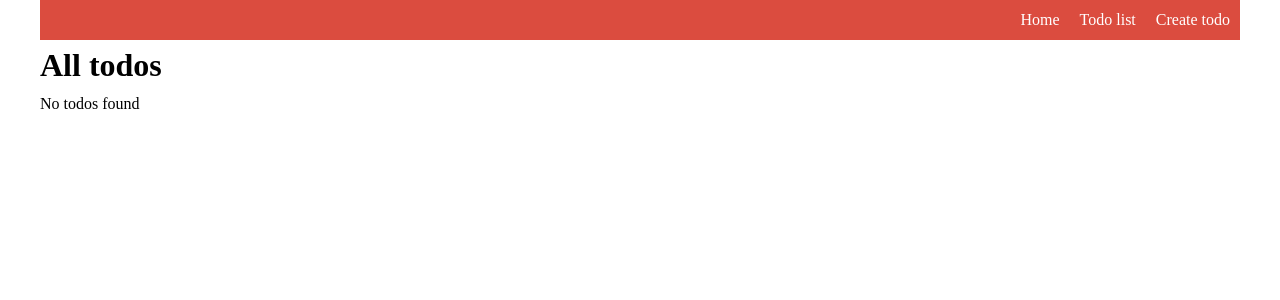
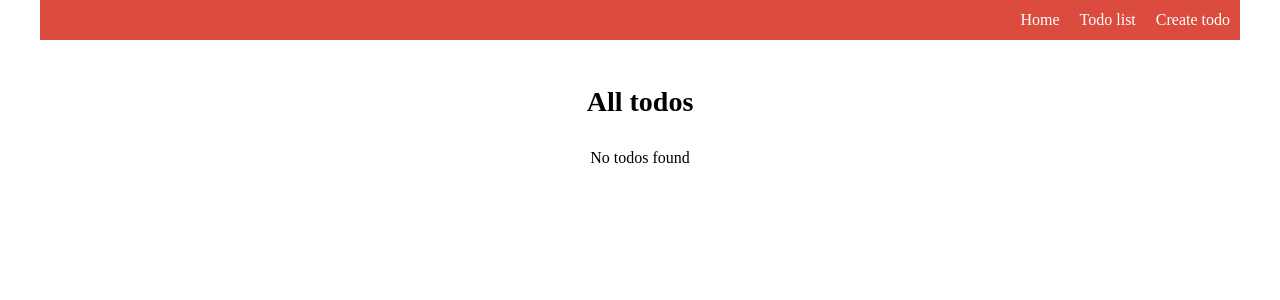
Before and after one commit to menep/php-todos, a PHP site: page /todos in a window 1280 px wide. Shown: the top 300 px of the page. Run offline with PHP 8.4, Linux system fonts and the light colour scheme; data that the repository does not hold is empty.

Commit message:
index.todos: update layout

```diff
--- a/resources/views/todos/index.todos.php
+++ b/resources/views/todos/index.todos.php
@@ -1,6 +1,7 @@
-<main>
-    <h1>All todos</h1>
+<main class="flex-container flex-column flex-align-center margin-top-lg">
+    <h1 class="font-md">All todos</h1>
 
+    <section class="margin-top-md">
         <?php if ($fetchedTodos) : ?>
         <table>
             <thead>
@@ -35,5 +36,6 @@
         <p>No todos found</p>
 
         <?php endif; ?>
+    </section>
 
 </main>
```
Lines whose indentation alone changed are shown as unchanged.
